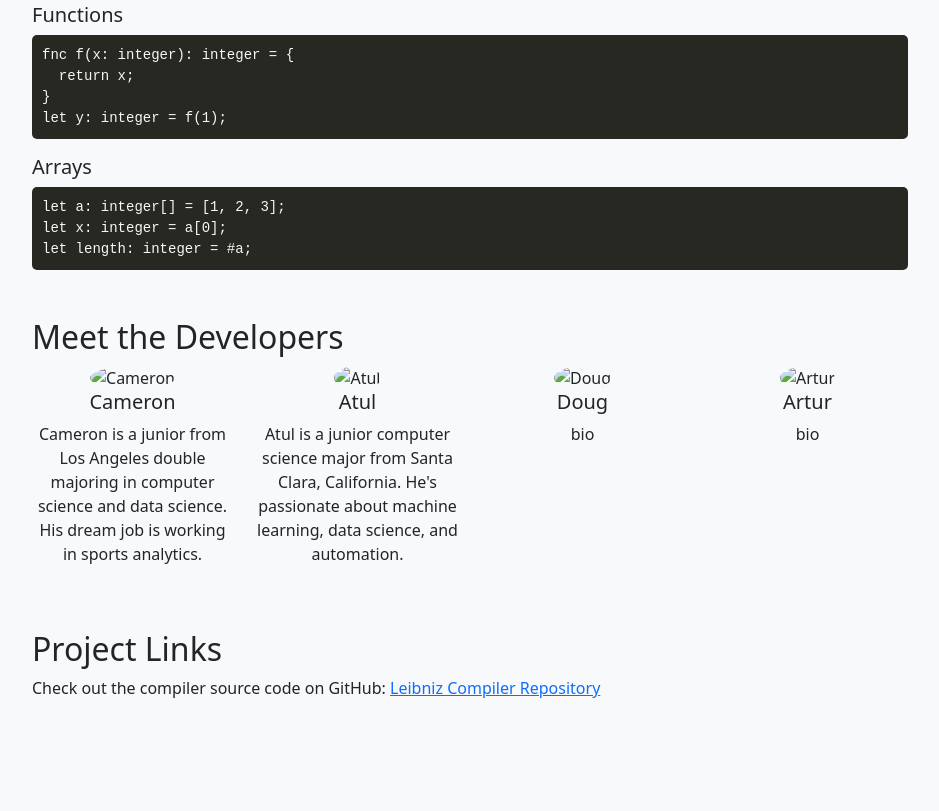
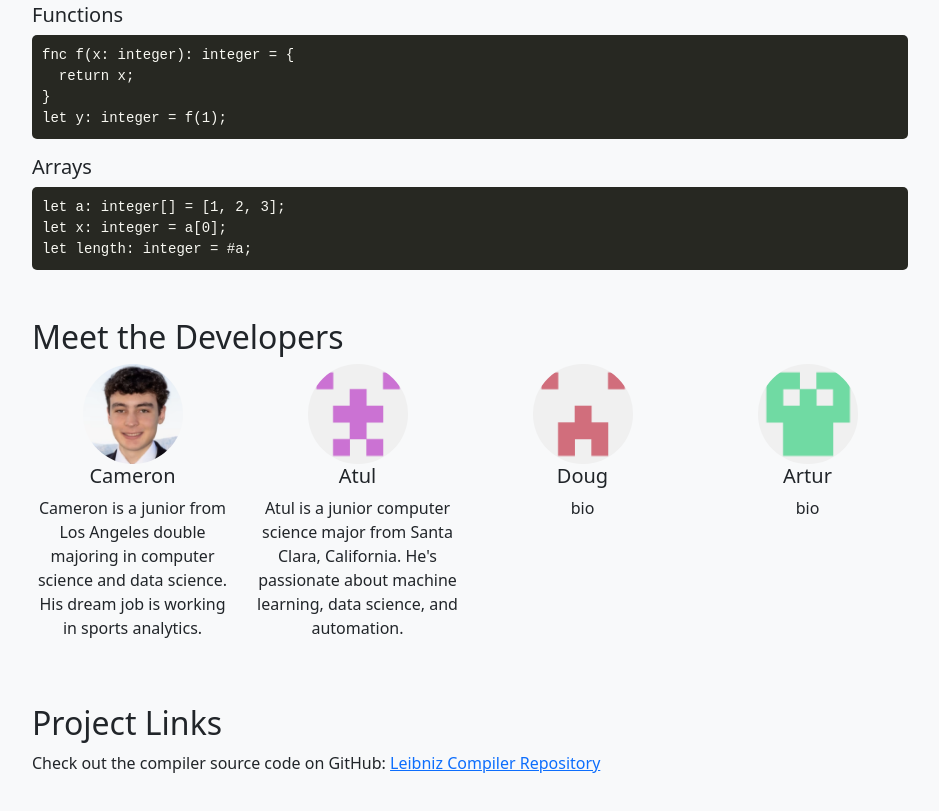
Before and after one commit to lilscolari/leibniz, a website: page docs/index.html in a window 1280 px wide. Shown: the part 3666-4477 px from the top of the page, without its empty margins (170-1109 px from the left). Before the commit the page ends 4446 px from the top, so only its background shows below. Drawn offline with nearby package versions, Linux system fonts and the light colour scheme.

Commit message:
Update index.html

```diff
--- a/docs/index.html
+++ b/docs/index.html
@@ -183,22 +183,22 @@ let length: integer = #a;</pre>
       <h2>Meet the Developers</h2>
       <div class="row">
         <div class="col-md-3 text-center">
-          <img src="cameron.jpg" alt="Cameron" class="bio-img">
+          <img src="cameron.png" alt="Cameron" class="bio-img">
           <h5>Cameron</h5>
           <p>Cameron is a junior from Los Angeles double majoring in computer science and data science. His dream job is working in sports analytics.</p>
         </div>
         <div class="col-md-3 text-center">
-          <img src="atul.jpg" alt="Atul" class="bio-img">
+          <img src="atul.png" alt="Atul" class="bio-img">
           <h5>Atul</h5>
           <p>Atul is a junior computer science major from Santa Clara, California. He's passionate about machine learning, data science, and automation.</p>
         </div>
         <div class="col-md-3 text-center">
-          <img src="doug.jpg" alt="Doug" class="bio-img">
+          <img src="doug.png" alt="Doug" class="bio-img">
           <h5>Doug</h5>
           <p>bio</p>
         </div>
         <div class="col-md-3 text-center">
-          <img src="artur.jpg" alt="Artur" class="bio-img">
+          <img src="artur.png" alt="Artur" class="bio-img">
           <h5>Artur</h5>
           <p>bio</p>
         </div>
```
